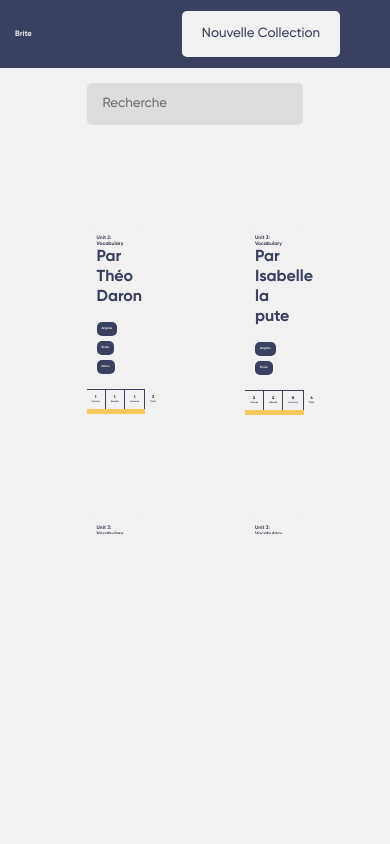
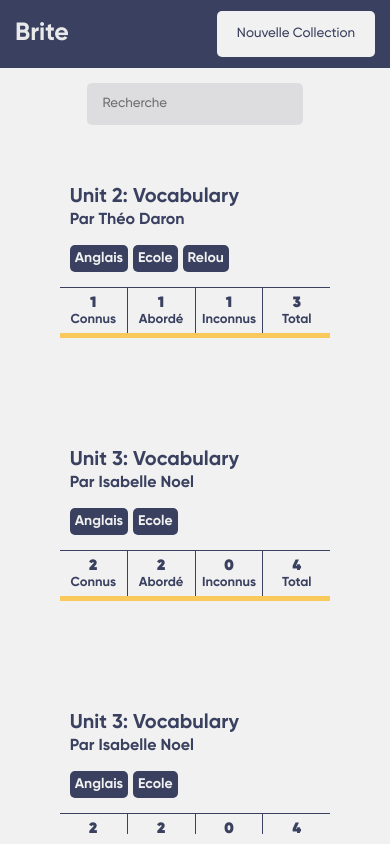
Before and after one commit to Kaporos/Bride, a Svelte app: page / in a window 390 px wide. Built offline with nearby package versions, Linux system fonts and the light colour scheme.

Commit message:
Making HomeView responsive :)

```diff
--- a/public/index.html
+++ b/public/index.html
@@ -2,7 +2,7 @@
 <html lang="en">
 <head>
 	<meta charset='utf-8'>
-	<meta name='viewport' content='width=device-width,initial-scale=1'>
+	<meta name='viewport' content="width=device-width, height=device-height, initial-scale=1">
 
 	<title>Brite</title>
 
--- a/src/App.svelte
+++ b/src/App.svelte
@@ -58,7 +58,6 @@
 			<div id="page">
 				{#if currentCollection !== 0}
 					<div id="content" transition:slide>
-						<Navbar/>
 						<Collection on:study={toogleStudy} on:save={saveCollection} on:home={goHome} collection={currentCollection} collectionId={collections.indexOf(currentCollection)}/>
 					</div>
 				{:else }
@@ -88,11 +87,11 @@
 	}
 
 	#home {
-		overflow: auto;
-		max-height: 92vh;
+		overflow: hidden;
 		position: absolute;
 		top: 0;
 		width: 100vw;
+		max-height: 92vh;
 	}
 
 	#content {
--- a/src/CollectionView/Collection.svelte
+++ b/src/CollectionView/Collection.svelte
@@ -5,6 +5,7 @@
     import {createEventDispatcher} from "svelte";
     import Editor from "./Editor.svelte";
     import {save} from "../storage/storage"
+    import Navbar from "./Navbar.svelte"
     const dispatch = createEventDispatcher();
     export let collection;
     export let collectionId;
@@ -24,19 +25,20 @@
         dispatch("save")
     }
 
-    function study() {
+
+    let study = false;
+
+    function toogleStudy() {
         dispatch("study")
     }
 
 </script>
 
-
-<main>
 <div id="main" class="part">
-
+    <Navbar/>
     <div id="wrapper">
         {#if !edition}
-            <TitleBar on:study={study} on:home={goHome} on:edit={toogleEdition} collectionName="{collection.title}"/>
+        <TitleBar on:study={toogleStudy} on:home={goHome} on:edit={toogleEdition} collectionName="{collection.title}"/>
         <Status cards={collection.cards}/>
         <FlashCards cards={collection.cards}/>
         {:else}
@@ -49,20 +51,20 @@
 
 </div>
 
-</main>
 
 <style>
     #main {
-        width: 80vw;
+        width: 100%;
         height: 92vh;
         max-height: 92vh;
-        flex-grow: 0;
+        display: flex;
         font-family: "Gilroy",serif;
         overflow-y: scroll;
     }
 
     #wrapper {
         padding-left: 70px;
+        width: 100%;
 
     }
 </style>
--- a/src/CollectionView/Navbar.svelte
+++ b/src/CollectionView/Navbar.svelte
@@ -2,19 +2,18 @@
 
 </script>
 
-<main>
-    <div id="navbar" class="part">
+<div id="navbar" class="part">
 
 
 
-    </div>
-</main>
+</div>
 
 <style>
     #navbar {
-        min-height: 92vh;
+        height: 100%;
         width: 20vw;
         background-color:var(--light);
+        flex:0 0 auto;
     }
 
 </style>
--- a/src/HomeView/CollectionCard.svelte
+++ b/src/HomeView/CollectionCard.svelte
@@ -15,8 +15,6 @@
     }
 
 </script>
-
-<main>
 
     <div class="card" on:click={click}>
 
@@ -52,13 +50,13 @@
         </div>
     </div>
 
-</main>
+
 
 <style>
 
     .card {
-        width: 15vw;
-        min-height: 20vh;
+        flex-grow: 1;
+        max-width: 300px;
         position: relative;
         display: flex;
         flex-direction: column;
@@ -81,13 +79,12 @@
 
 
     .content {
-        height: 100%;
         color: var(--dark);
         padding: 10px;
     }
 
     #title {
-        font-size: 1.3vw;
+        font-size: 20px;
 
     }
 
@@ -106,7 +103,7 @@
         border-radius: 5px;
         color: var(--background);
         margin-bottom: 5px;
-        font-size: .8vw;
+        font-size: 14px;
 
 
     }
@@ -115,7 +112,6 @@
         display: flex;
         justify-content: space-evenly;
         border-top: 1px solid var(--dark);
-        height: 100%;
     }
     .status {
         width: 25%;
@@ -125,14 +121,14 @@
         flex-direction: column;
         align-items: center;
         color: var(--dark);
-        font-size: .6vw;
+        font-size: 13px;
 
 
     }
 
     .number {
         font-weight: 900;
-        font-size: 1vw;
+        font-size: 15px;
     }
 
     .status:not(:last-child) {
@@ -141,4 +137,6 @@
     }
 
 
+
+
 </style>
--- a/src/HomeView/HomeView.svelte
+++ b/src/HomeView/HomeView.svelte
@@ -11,6 +11,7 @@
         return text.toLowerCase().normalize("NFD").replace(/[\u0300-\u036f]/g, "")
         /* To lower case and remove accents */
     }
+
 
     $: collectionsOk = collections.filter(collection => {
         let normalizedFilter = normalize(filter)
@@ -42,8 +43,6 @@
 
 </script>
 
-<main>
-
     <div id="content">
         <input type="text" bind:value={filter} placeholder="Recherche">
 
@@ -61,24 +60,20 @@
     </div>
 
 
-
-
-</main>
-
-
 <style>
 
     #cards {
-        max-height: 92vw;
-        padding-top: 50px;
+        height: 100%;
+        max-height: 84vh;
         background-color: var(--background);
         display: flex;
         flex-wrap: wrap;
-        overflow: auto;
+        overflow-y: auto;
         justify-content: center;
     }
     #content {
         width: 95%;
+        height: 100%;
         margin-right: auto;
         margin-left: auto;
         margin-top: 15px;
--- a/src/StudyView/Studyview.svelte
+++ b/src/StudyView/Studyview.svelte
@@ -1,5 +1,7 @@
 <script>
     import {createEventDispatcher} from "svelte";
+    import IconButton from "../utils/IconButton.svelte";
+    import {scale} from "svelte/transition"
 
     export let collection;
 
@@ -15,15 +17,71 @@
 
 <main>
     <div id="study">
-        This is my study view
+        <div id="header">
 
-        <button on:click={close}>Fermer</button>
+            <div id="left">
+                <IconButton on:click={close} icon="fas fa-arrow-left"/>
+                <p>{ collection.title }</p>
+            </div>
+
+            <div id="center">STATUS DE L'ÉTUDE( cartes connues, etc) </div>
+            <div id="right">JSP QUOI METTRE ICI</div>
+        </div>
+
+        <div id="zone" in:scale="{{delay: 500}}">
+            QUESTION
+        </div>
     </div>
 
 </main>
 
 <style>
 
+    #study {
+        padding: 25px;
+        display: flex;
+        flex-direction: column;
+        height: 85vh;
+
+    }
+
+    #header {
+        display: grid;
+        align-items: center;
+        grid-template-columns: 1fr 1fr 1fr;
+        height: 5vh;
+
+    }
+
+
+    #left {
+        display: flex;
+        align-items: center;
+    }
+
+    #left p {
+        font-size: 1.5vw;
+        padding-left: 15px;
+    }
+
+    #center {
+        text-align: center;
+    }
+
+    #right {
+        text-align: right;
+    }
+
+    #zone {
+        flex-grow: 1;
+        height: 100%;
+        margin: 15vh 30vw;
+        background-color: var(--light);
+        border-radius: 5px;
+        display: grid;
+        place-items: center;
+    }
+
 
 
 </style>
--- a/src/Topbar.svelte
+++ b/src/Topbar.svelte
@@ -32,7 +32,7 @@
 
 
     #addBtn {
-        margin-right: 50px;
+        margin-right: 15px;
     }
 
     #topbar {
@@ -48,7 +48,7 @@
 
     #brand {
         color: var(--light);
-        font-size: 2vw;
+        font-size: 25px;
         font-weight: bold;
         padding-left: 15px;
 
--- a/src/main.js
+++ b/src/main.js
@@ -4,4 +4,7 @@ const app = new App({
 	target: document.body,
 });
 
+var viewport = document.querySelector("meta[name=viewport]");
+viewport.setAttribute("content", viewport.content + ", height=" + window.innerHeight);
+
 export default app;
--- a/src/storage/storage.js
+++ b/src/storage/storage.js
@@ -26,7 +26,7 @@ let tmpCollections = [
     },
     {
         "title": "Unit 3: Vocabulary",
-        "author": "Isabelle la pute",
+        "author": "Isabelle Noel",
         "tags": ["Anglais","Ecole"],
         "cards": [
             {
@@ -54,7 +54,7 @@ let tmpCollections = [
     },
     {
         "title": "Unit 3: Vocabulary",
-        "author": "Isabelle la pute",
+        "author": "Isabelle Noel",
         "tags": ["Anglais","Ecole"],
         "cards": [
             {
@@ -82,7 +82,7 @@ let tmpCollections = [
     },
     {
         "title": "Unit 3: Vocabulary",
-        "author": "Isabelle la pute",
+        "author": "Isabelle Noel",
         "tags": ["Anglais","Ecole"],
         "cards": [
             {
@@ -110,7 +110,7 @@ let tmpCollections = [
     },
     {
         "title": "Unit 3: Vocabulary",
-        "author": "Isabelle la pute",
+        "author": "Isabelle Noel",
         "tags": ["Anglais","Ecole"],
         "cards": [
             {
@@ -138,7 +138,7 @@ let tmpCollections = [
     },
     {
         "title": "Unit 3: Vocabulary",
-        "author": "Isabelle la pute",
+        "author": "Isabelle Noel",
         "tags": ["Anglais","Ecole"],
         "cards": [
             {
@@ -166,7 +166,7 @@ let tmpCollections = [
     },
     {
         "title": "Unit 3: Vocabulary",
-        "author": "Isabelle la pute",
+        "author": "Isabelle Noel",
         "tags": ["Anglais","Ecole"],
         "cards": [
             {
@@ -194,7 +194,7 @@ let tmpCollections = [
     },
     {
         "title": "Unit 3: Vocabulary",
-        "author": "Isabelle la pute",
+        "author": "Isabelle Noel",
         "tags": ["Anglais","Ecole"],
         "cards": [
             {
```
Lines whose indentation alone changed are shown as unchanged.
